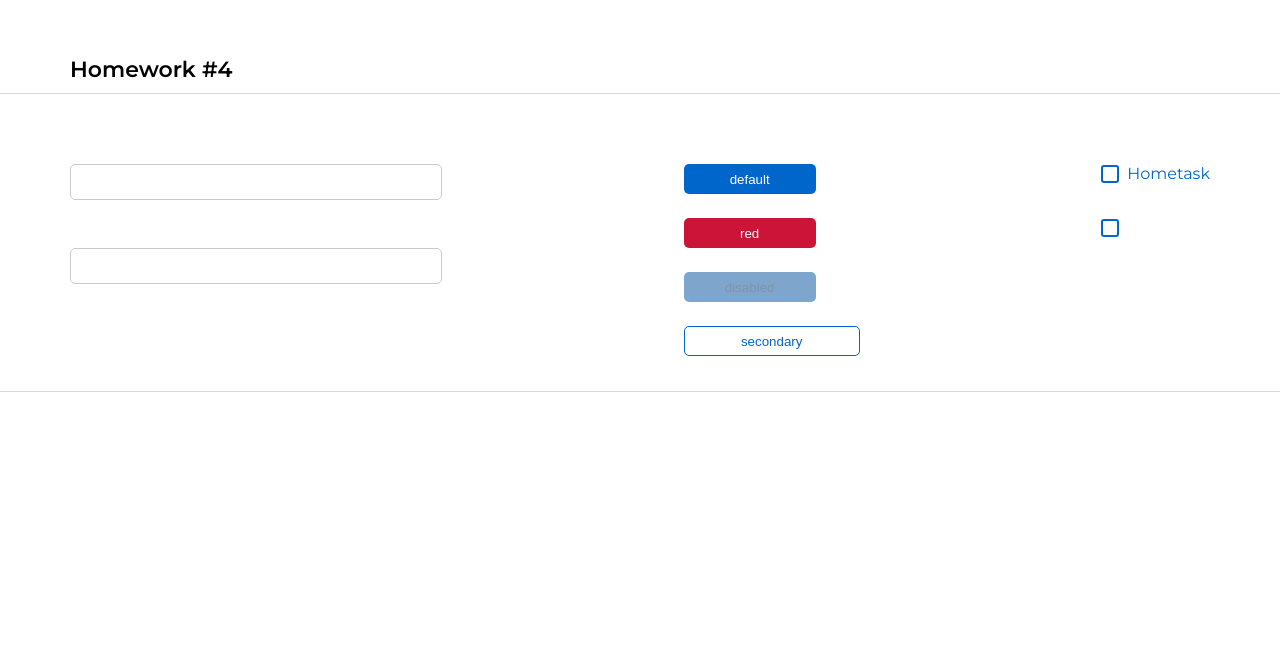
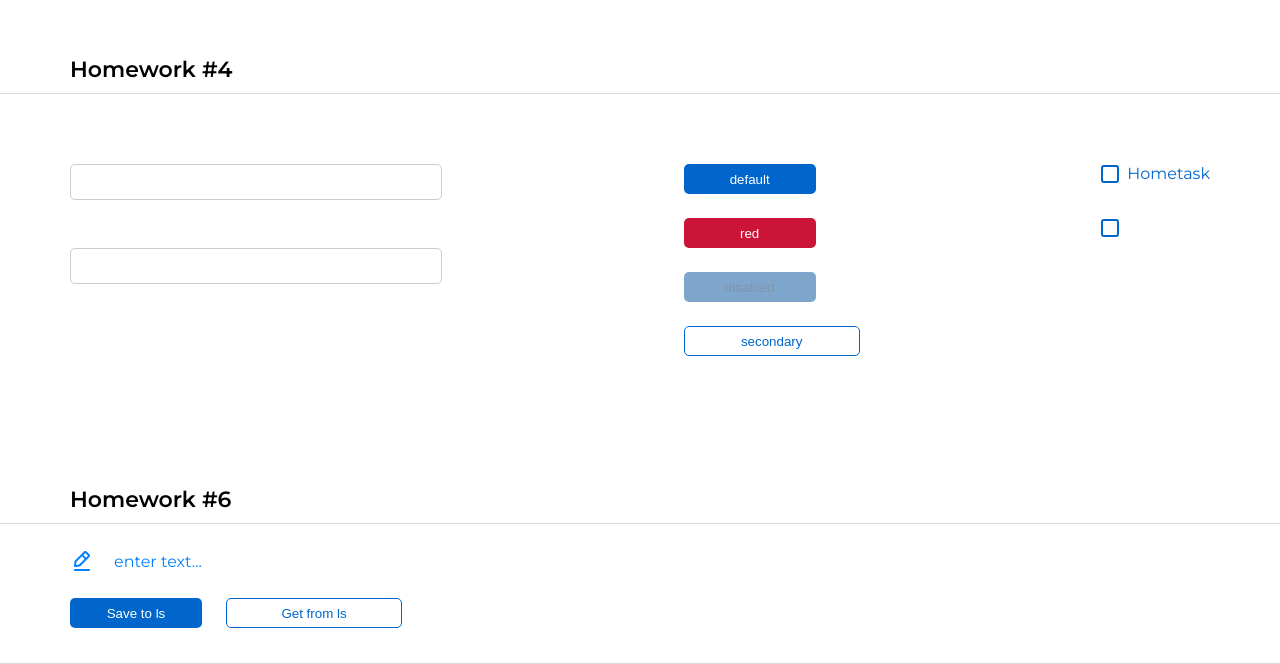
Before and after one commit to lankut/hws2-master, a React (Create React App) app: page /#/pre-junior in a window 1280 px wide. Shown: the part 1450-2114 px from the top of the page. Before the commit the page ends 1842 px from the top, so only its background shows below. Built offline with nearby package versions, Linux system fonts and the light colour scheme.

Commit message:
sprint2_hw2_done_6.0

```diff
--- a/src/s1-main/App.module.css
+++ b/src/s1-main/App.module.css
@@ -3,6 +3,7 @@
     /*background-color: red;*/
     border-bottom: 1px solid #D9D9D9;
     padding-bottom: 35px;
+
 }
 
 .hw {
--- a/src/s1-main/App.tsx
+++ b/src/s1-main/App.tsx
@@ -5,6 +5,7 @@ import HW2 from "../s2-homeworks/hw02/HW2";
 import HW3 from "../s2-homeworks/hw03/HW3";
 import HW4 from "../s2-homeworks/hw04/HW4";
 import HW5 from "../s2-homeworks/hw05/HW5";
+import HW6 from "../s2-homeworks/hw06/HW6";
 
 
 function App() {
@@ -18,6 +19,7 @@ function App() {
 
             {/*при выполнении дз 5 и более - закомментировать здесь дз 1-4, так как они есть внутри дз 5*/}
             <HW5/>
+            <HW6/>
         </div>
     )
 }
--- a/src/s2-homeworks/hw05/header/Header.module.css
+++ b/src/s2-homeworks/hw05/header/Header.module.css
@@ -10,6 +10,8 @@
     justify-content: space-between;
     align-items: center;
     height: 60px;
+    max-width: 1038px;
+    margin-left: 70px;
 }
 
 .header h1 {
--- a/src/s2-homeworks/hw06/HW6.module.css
+++ b/src/s2-homeworks/hw06/HW6.module.css
@@ -1,5 +1,8 @@
 .buttonsContainer {
+    display: flex;
+    gap: 24px;
 }
 
 .editableSpanContainer {
+
 }
--- a/src/s2-homeworks/hw06/HW6.tsx
+++ b/src/s2-homeworks/hw06/HW6.tsx
@@ -18,6 +18,8 @@ const HW6 = () => {
         saveState<string>('hw6-editable-span-value', value)
     }
     const restore = () => {
+        const valueLocaleStorage = restoreState<string>('hw6-editable-span-value', value)
+        setValue(valueLocaleStorage)
         // делают студенты
 
     }
--- a/src/s2-homeworks/hw06/common/c4-SuperEditableSpan/SuperEditableSpan.module.css
+++ b/src/s2-homeworks/hw06/common/c4-SuperEditableSpan/SuperEditableSpan.module.css
@@ -1,11 +1,30 @@
 .spanBlock {
+    display: inline-flex;
+    gap: 20px;
+    margin: 25px 0;
 }
 
 .span {
+    display: flex;
+    align-items: center;
+    font-family: Montserrat, sans-serif;
+    font-weight: 500;
+    font-size: 16px;
+    color: #0080FF;
+
 }
 
 .input {
+    max-width: 276px;
+    height: 36px;
+    font-family: Montserrat, sans-serif;
+    font-weight: 500;
+    font-size: 16px;
+    margin: 25px 0;
+    padding-left: 24px;
 }
 
 .pen {
+    width: 24px;
+    height: 24px;
 }
--- a/src/s2-homeworks/hw06/common/c4-SuperEditableSpan/SuperEditableSpan.tsx
+++ b/src/s2-homeworks/hw06/common/c4-SuperEditableSpan/SuperEditableSpan.tsx
@@ -42,19 +42,19 @@ const SuperEditableSpan: React.FC<SuperEditableSpanType> = (
 
     const onEnterCallback = () => {
         // выключить editMode при нажатии Enter // делают студенты
-
+        setEditMode(false)
         onEnter?.()
     }
     const onBlurCallback = (e: React.FocusEvent<HTMLInputElement>) => {
         // выключить editMode при нажатии за пределами инпута // делают студенты
-
+        setEditMode(false)
         onBlur?.(e)
     }
     const onDoubleClickCallBack = (
         e: React.MouseEvent<HTMLSpanElement, MouseEvent>
     ) => {
         // включить editMode при двойном клике // делают студенты
-
+        setEditMode(true)
         onDoubleClick?.(e)
     }
 
```
